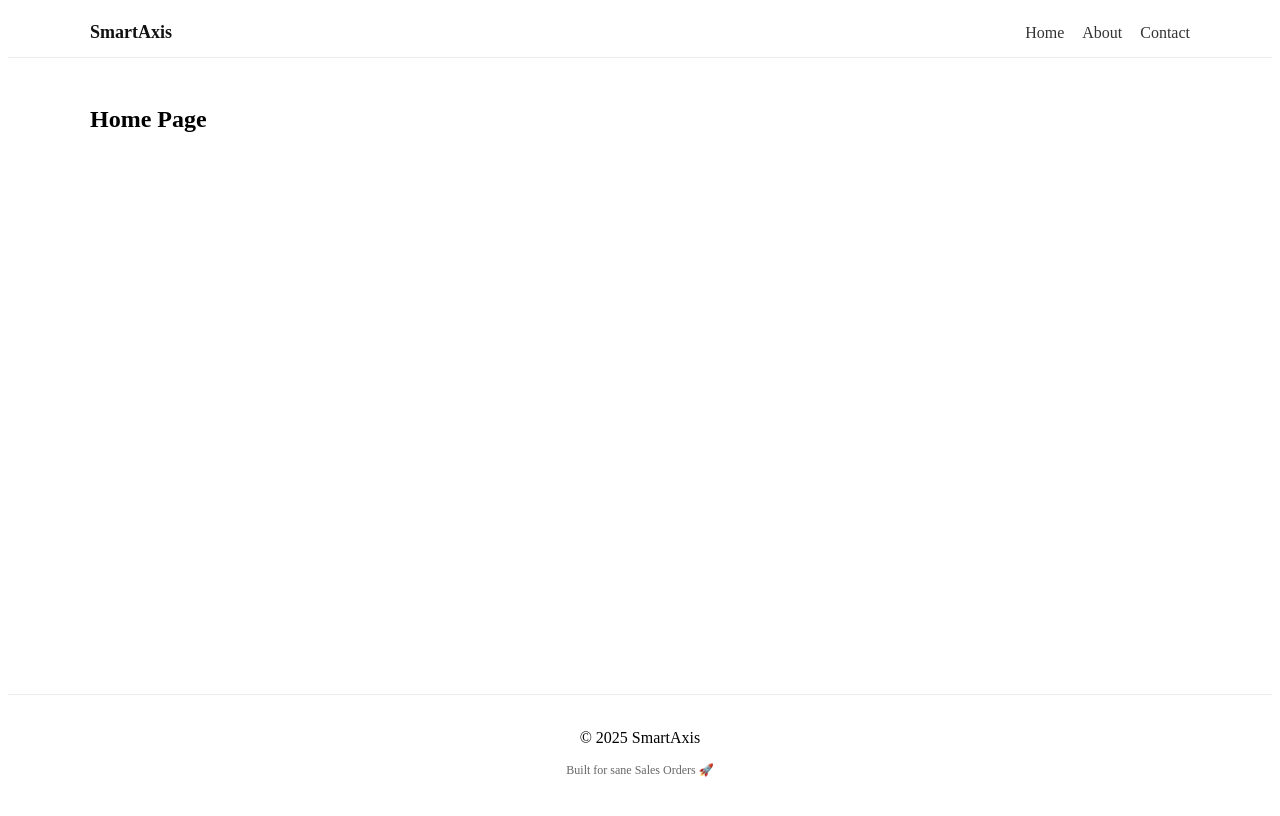
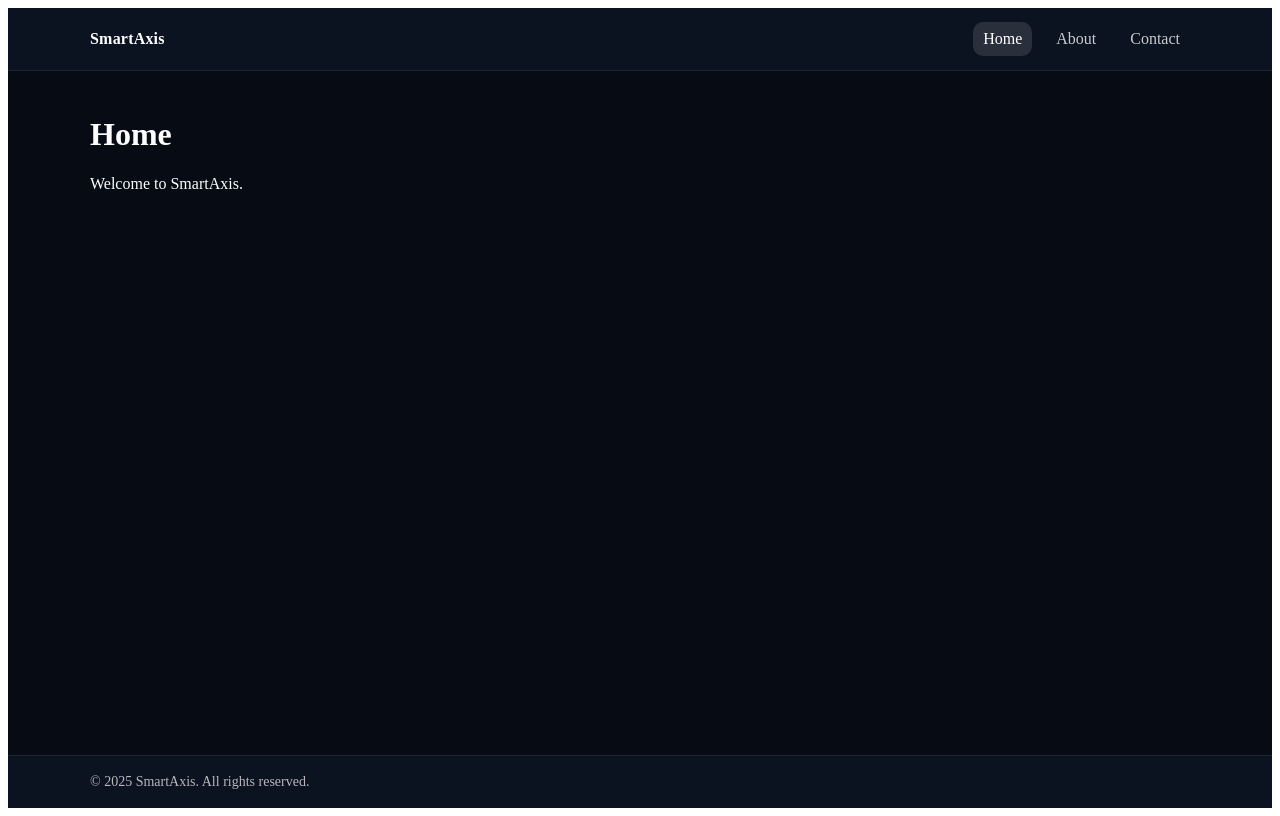
Before and after one commit to Avnz05/SmartAxis, a React (Vite) app: page / in a window 1280 px wide. Built offline with nearby package versions, Linux system fonts and the light colour scheme.

Commit message:
new file:   src/components/Footer.module.css 	modified:   src/components/Footer.tsx 	new file:   src/components/Header.module.css 	modified:   src/components/Header.tsx 	new file:   src/components/Layout.module.css 	modified:   src/components/Layout.tsx 	modified:   src/pages/Home.tsx

```diff
--- /dev/null
+++ b/src/components/Footer.module.css
@@ -0,0 +1,17 @@
+.footer {
+    margin-top: auto;
+    background: #0b1220;
+    border-top: 1px solid rgba(255, 255, 255, 0.08);
+}
+
+.inner {
+    max-width: 1100px;
+    margin: 0 auto;
+    padding: 18px;
+}
+
+.text {
+    margin: 0;
+    color: rgba(255, 255, 255, 0.7);
+    font-size: 14px;
+}
--- a/src/components/Footer.tsx
+++ b/src/components/Footer.tsx
@@ -1,19 +1,13 @@
+import styles from "./Footer.module.css";
+
 export default function Footer() {
+    const year = new Date().getFullYear();
+
     return (
-        <footer style={styles.footer}>
-            <p>© {new Date().getFullYear()} SmartAxis</p>
-            <p style={styles.sub}>Built for sane Sales Orders 🚀</p>
+        <footer className={styles.footer}>
+            <div className={styles.inner}>
+                <p className={styles.text}>© {year} SmartAxis. All rights reserved.</p>
+            </div>
         </footer>
     );
 }
-
-const styles: Record<string, React.CSSProperties> = {
-    footer: {
-        borderTop: "1px solid rgba(0,0,0,0.08)",
-        padding: 18,
-        textAlign: "center",
-        background: "#fff",
-        marginTop: 32,
-    },
-    sub: { fontSize: 12, color: "#666" },
-};
--- /dev/null
+++ b/src/components/Header.module.css
@@ -0,0 +1,46 @@
+.header {
+    position: sticky;
+    top: 0;
+    z-index: 50;
+    background: #0b1220;
+    border-bottom: 1px solid rgba(255, 255, 255, 0.08);
+}
+
+.inner {
+    max-width: 1100px;
+    margin: 0 auto;
+    padding: 14px 18px;
+    display: flex;
+    align-items: center;
+    justify-content: space-between;
+}
+
+.brand {
+    color: white;
+    font-weight: 700;
+    letter-spacing: 0.2px;
+    text-decoration: none;
+}
+
+.nav {
+    display: flex;
+    gap: 14px;
+}
+
+.link {
+    color: rgba(255, 255, 255, 0.78);
+    text-decoration: none;
+    padding: 8px 10px;
+    border-radius: 10px;
+    transition: background 140ms ease, color 140ms ease;
+}
+
+.link:hover {
+    background: rgba(255, 255, 255, 0.08);
+    color: white;
+}
+
+.active {
+    background: rgba(255, 255, 255, 0.12);
+    color: white;
+}
--- a/src/components/Header.tsx
+++ b/src/components/Header.tsx
@@ -1,45 +1,44 @@
-import { Link } from "react-router-dom";
+import { NavLink } from "react-router-dom";
+import styles from "./Header.module.css";
 
 export default function Header() {
     return (
-        <header style={styles.header}>
-            <div style={styles.inner}>
-                <Link to="/" style={styles.brand}>
+        <header className={styles.header}>
+            <div className={styles.inner}>
+                <NavLink to="/" className={styles.brand}>
                     SmartAxis
-                </Link>
+                </NavLink>
 
-                <nav style={styles.nav}>
-                    <a href="#features" style={styles.link}>Features</a>
-                    <a href="#about" style={styles.link}>About</a>
-                    <a href="#contact" style={styles.link}>Contact</a>
+                <nav className={styles.nav}>
+                    <NavLink
+                        to="/"
+                        className={({ isActive }) =>
+                            `${styles.link} ${isActive ? styles.active : ""}`
+                        }
+                        end
+                    >
+                        Home
+                    </NavLink>
+
+                    <NavLink
+                        to="/about"
+                        className={({ isActive }) =>
+                            `${styles.link} ${isActive ? styles.active : ""}`
+                        }
+                    >
+                        About
+                    </NavLink>
+
+                    <NavLink
+                        to="/contact"
+                        className={({ isActive }) =>
+                            `${styles.link} ${isActive ? styles.active : ""}`
+                        }
+                    >
+                        Contact
+                    </NavLink>
                 </nav>
             </div>
         </header>
     );
 }
-
-const styles: Record<string, React.CSSProperties> = {
-    header: {
-        position: "sticky",
-        top: 0,
-        background: "#fff",
-        borderBottom: "1px solid rgba(0,0,0,0.08)",
-        zIndex: 10,
-    },
-    inner: {
-        maxWidth: 1100,
-        margin: "0 auto",
-        padding: "14px 18px",
-        display: "flex",
-        justifyContent: "space-between",
-        alignItems: "center",
-    },
-    brand: {
-        textDecoration: "none",
-        fontWeight: 800,
-        fontSize: 18,
-        color: "#111",
-    },
-    nav: { display: "flex", gap: 14 },
-    link: { textDecoration: "none", color: "#333", fontSize: 14 },
-};
--- /dev/null
+++ b/src/components/Layout.module.css
@@ -0,0 +1,14 @@
+.page {
+    min-height: 100vh;
+    display: flex;
+    flex-direction: column;
+    background: #070b14;
+    color: white;
+}
+
+.main {
+    max-width: 1100px;
+    width: 100%;
+    margin: 0 auto;
+    padding: 24px 18px;
+}
--- a/src/components/Layout.tsx
+++ b/src/components/Layout.tsx
@@ -1,20 +1,16 @@
 import { Outlet } from "react-router-dom";
-import Navbar from "./Navbar";
+import Header from "./Header";
 import Footer from "./Footer";
+import styles from "./Layout.module.css";
 
 export default function Layout() {
     return (
-        <div style={styles.page}>
-            <Navbar />
-            <main style={styles.main}>
+        <div className={styles.page}>
+            <Header />
+            <main className={styles.main}>
                 <Outlet />
             </main>
             <Footer />
         </div>
     );
 }
-
-const styles: Record<string, React.CSSProperties> = {
-    page: { minHeight: "100vh", display: "flex", flexDirection: "column" },
-    main: { flex: 1, maxWidth: 1100, width: "100%", margin: "0 auto", padding: "28px 18px" },
-};
--- a/src/pages/Home.tsx
+++ b/src/pages/Home.tsx
@@ -1,3 +1,8 @@
 export default function Home() {
-    return <h2>Home Page</h2>;
+    return (
+        <>
+            <h1>Home</h1>
+            <p>Welcome to SmartAxis.</p>
+        </>
+    );
 }
```
